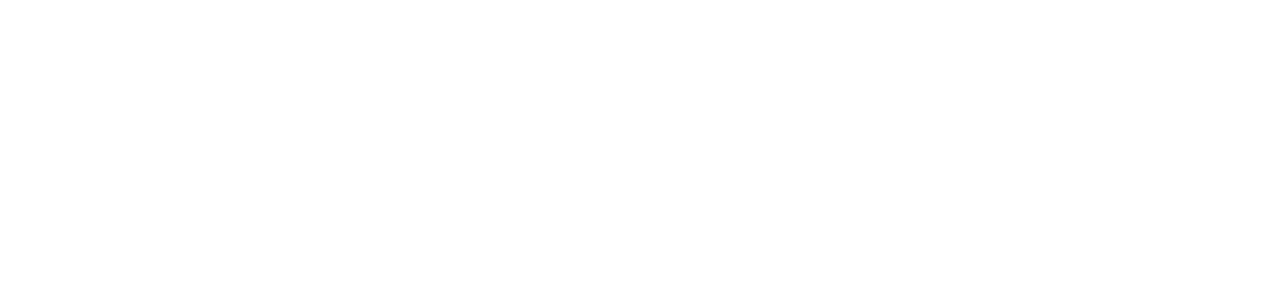
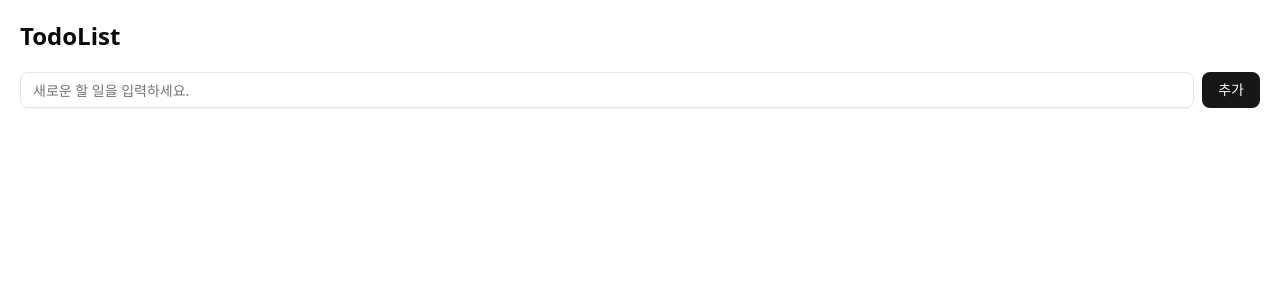
Before and after one commit to grooveTurtle/onebite-sns, a React (Vite) app: page /todolist in a window 1280 px wide. Before the commit this address had no page. Shown: the top 300 px of the page. Built offline with nearby package versions, Linux system fonts and the light colour scheme.

Commit message:
add: zustand를 이용하여 간단한 todolist 만들어보기

```diff
--- a/src/App.tsx
+++ b/src/App.tsx
@@ -3,6 +3,7 @@
 import SignInPage from "@/pages/sign-in-page";
 import SignUpPage from "@/pages/sign-up-page";
 import CounterPage from "./pages/counter-page";
+import TodoListPage from "./pages/todo-list-page";
 
 function AuthLayout() {
   return (
@@ -19,6 +20,7 @@
       <Routes>
         <Route path="/" element={<IndexPage />} />
         <Route path="/counter" element={<CounterPage />} />
+        <Route path="/todolist" element={<TodoListPage />} />
         <Route element={<AuthLayout />}>
           <Route path="/sign-in" element={<SignInPage />} />
           <Route path="/sign-up" element={<SignUpPage />} />
--- /dev/null
+++ b/src/components/todo-list/todo-editor.tsx
@@ -0,0 +1,24 @@
+import { Button } from "@/components/ui/button";
+import { Input } from "@/components/ui/input";
+import { useCreateTodo } from "@/store/todos";
+import { useState } from "react";
+
+export default function TodoEditor() {
+  const [content, setContent] = useState("");
+  const createTodo = useCreateTodo();
+  const handleAddClick = () => {
+    if (content.trim() === "") return;
+    createTodo(content);
+    setContent("");
+  };
+  return (
+    <div className="flex gap-2">
+      <Input
+        value={content}
+        onChange={(e) => setContent(e.target.value)}
+        placeholder="새로운 할 일을 입력하세요."
+      />
+      <Button onClick={handleAddClick}>추가</Button>
+    </div>
+  );
+}
--- /dev/null
+++ b/src/components/todo-list/todo-item.tsx
@@ -0,0 +1,24 @@
+import { useDeleteTodo } from "@/store/todos";
+import { Button } from "../ui/button";
+
+export default function TodoItem({
+  id,
+  content,
+}: {
+  id: number;
+  content: string;
+}) {
+  const deleteTodo = useDeleteTodo();
+  const handleDeleteClick = () => {
+    console.log("delete");
+    deleteTodo(id);
+  };
+  return (
+    <div className="flex items-center justify-between border p-2">
+      {content}
+      <Button onClick={handleDeleteClick} variant={"destructive"}>
+        삭제
+      </Button>
+    </div>
+  );
+}
--- /dev/null
+++ b/src/pages/todo-list-page.tsx
@@ -0,0 +1,31 @@
+import TodoEditor from "@/components/todo-list/todo-editor";
+import TodoItem from "@/components/todo-list/todo-item";
+import { useTodos } from "@/store/todos";
+
+const dummyTodos = [
+  {
+    id: 1,
+    content: "Todo 1",
+  },
+  {
+    id: 2,
+    content: "Todo 2",
+  },
+  {
+    id: 3,
+    content: "Todo 3",
+  },
+];
+
+export default function TodoListPage() {
+  const todos = useTodos();
+  return (
+    <div className="flex flex-col gap-5 p-5">
+      <h1 className="text-2xl font-bold">TodoList</h1>
+      <TodoEditor />
+      {todos.map((todo) => (
+        <TodoItem key={todo.id} {...todo} />
+      ))}
+    </div>
+  );
+}
--- /dev/null
+++ b/src/store/todos.ts
@@ -0,0 +1,47 @@
+import type { Todo } from "@/types";
+import { create } from "zustand";
+import { combine } from "zustand/middleware";
+import { immer } from "zustand/middleware/immer";
+
+const initialState: {
+  todos: Todo[];
+} = {
+  todos: [],
+};
+
+const useTodosStore = create(
+  immer(
+    combine(initialState, (set) => ({
+      actions: {
+        createTodo: (content: string) => {
+          set((state) => {
+            state.todos.push({
+              id: new Date().getTime(),
+              content,
+            });
+          });
+        },
+        deleteTodo: (targetId: number) => {
+          set((state) => {
+            state.todos = state.todos.filter((todo) => todo.id !== targetId);
+          });
+        },
+      },
+    })),
+  ),
+);
+
+export const useTodos = () => {
+  const todos = useTodosStore((store) => store.todos);
+  return todos;
+};
+
+export const useCreateTodo = () => {
+  const createTodo = useTodosStore((store) => store.actions.createTodo);
+  return createTodo;
+};
+
+export const useDeleteTodo = () => {
+  const deleteTodo = useTodosStore((store) => store.actions.deleteTodo);
+  return deleteTodo;
+};
--- /dev/null
+++ b/src/types.ts
@@ -0,0 +1,4 @@
+export interface Todo {
+  id: number;
+  content: string;
+}
```
